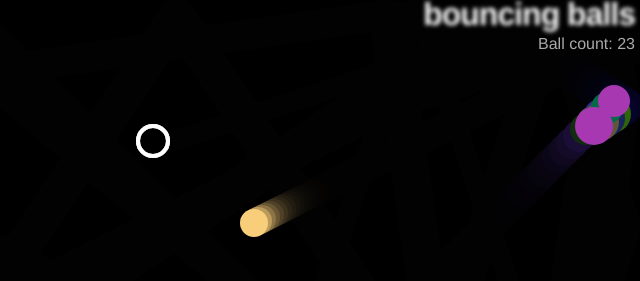
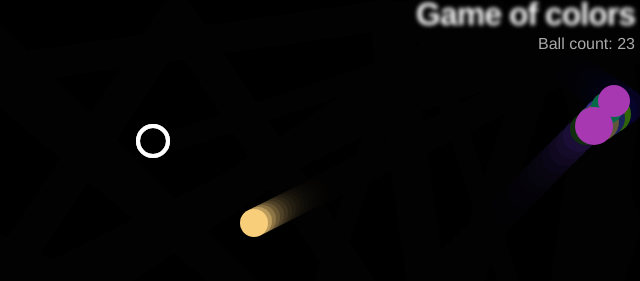
Before and after one commit to RajVadeghar/game-of-color-balls, a plain HTML site: page index.html in a window 1280 px wide. Shown: the top 281 px of the page, 640-1280 px from the left. Drawn offline with Linux system fonts and the light colour scheme.

Commit message:
Update index.html

```diff
--- a/index.html
+++ b/index.html
@@ -8,7 +8,7 @@
   </head>
 
   <body>
-    <h1>bouncing balls</h1>
+    <h1>Game of colors</h1>
     <p> </p>
     <canvas></canvas>
 
```
